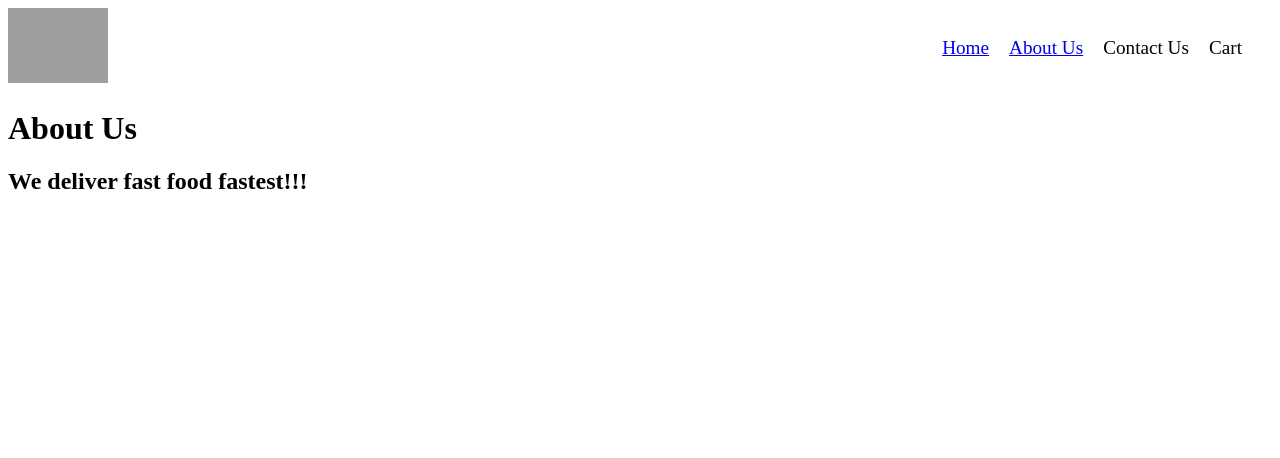
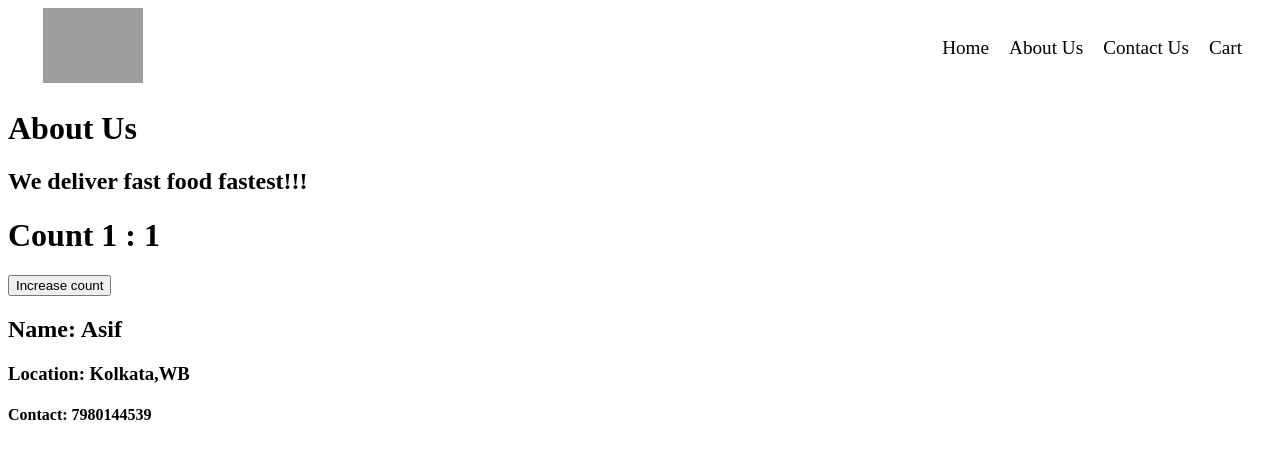
Before and after one commit to asifirahman/react-practice, a React (Vite) app: page /about in a window 1280 px wide. Shown: the top 458 px of the page. Built offline with nearby package versions, Linux system fonts and the light colour scheme; grey boxes are pictures that could not be loaded.

Commit message:
fixing api errors

```diff
--- a/index.css
+++ b/index.css
@@ -1,6 +1,7 @@
 .header {
     display: flex;
     justify-content: space-between;
+    margin-left: 35px;
 }
 
 .logo {
@@ -25,19 +26,21 @@
     display: flex;
     flex-wrap: wrap;
     overflow-x: none;
+    margin-top: 20px;
 }
 
 .res-card {
+    height: 450px;
     width: 200px;
-    margin: 10px;
+    margin: 0px 50px;
     padding: 5px;
-    border: 1px solid black;
     overflow-wrap: break-word;
 }
 
 .res-card-img {
-    width: 200px;
-    height: 200px
+    width: 250px;
+    height: 150px;
+    border-radius: 10px;
 }
 
 .shimmer-container {
@@ -54,8 +57,14 @@
 
 .filter {
     display: flex;
+    margin-left: 45px;
 }
 
 .search {
     margin: 0 10px;
 }
+
+.link {
+    text-decoration: none;
+    color: inherit;
+}
--- a/src/App.js
+++ b/src/App.js
@@ -3,9 +3,10 @@ import ReactDOM from "react-dom/client";
 import Header from "./components/Header";
 import Body from "./components/Body";
 import AboutUs from "./components/AboutUs";
-import Error from "./components/Error"
+import Error from "./components/Error";
 import RestaurantMenu from "./components/RestaurantMenu";
 import { createBrowserRouter, RouterProvider, Outlet } from "react-router-dom";
+import ContactUs from "./components/ContactUs";
 
 const AppLayout = () => {
   return (
@@ -19,23 +20,27 @@ const AppLayout = () => {
 const appRouterConfig = createBrowserRouter([
   {
     path: "/",
-    element: <AppLayout/>,
+    element: <AppLayout />,
     children: [
       {
         path: "/",
-        element: <Body/>
+        element: <Body />,
       },
       {
         path: "/about",
-        element: <AboutUs/>
+        element: <AboutUs />,
+      },
+      {
+        path: "/contact",
+        element: <ContactUs />,
       },
       {
         path: "/restaurant/:resId",
-        element: <RestaurantMenu/>
+        element: <RestaurantMenu />,
       },
     ],
-    errorElement: <Error />
-  }
+    errorElement: <Error />,
+  },
 ]);
 
 const root = ReactDOM.createRoot(document.getElementById("root"));
--- a/src/components/AboutUs.js
+++ b/src/components/AboutUs.js
@@ -1,11 +1,13 @@
+import User from "./User";
+
 const AboutUs = () => {
-    return (
-        <div>
-            <h1>About Us</h1>
-            <h2>We deliver fast food fastest!!!</h2>
-        </div>
+  return (
+    <div>
+      <h1>About Us</h1>
+      <h2>We deliver fast food fastest!!!</h2>
+      <User name="Asif" location="Kolkata,WB" />
+    </div>
+  );
+};
 
-    )
-}
-
-export default AboutUs
+export default AboutUs;
--- a/src/components/Body.js
+++ b/src/components/Body.js
@@ -2,6 +2,7 @@ import { useEffect, useState } from "react";
 import RestaurantCard from "./RestaurantCard";
 import Shimmer from "./Shimmer";
 import { Link } from "react-router-dom";
+import { FETCH_RESTAURANT } from "../utils/constants";
 
 const Body = () => {
   const [restaurantList, setRestaurantList] = useState([]);
@@ -13,28 +14,22 @@ const Body = () => {
   }, []);
 
   const fetchData = async () => {
-    const data = await fetch(
-      "https://www.swiggy.com/dapi/restaurants/list/v5?lat=22.5359604&lng=88.3714217&is-seo-homepage-enabled=true&page_type=DESKTOP_WEB_LISTING"
-    );
+    const data = await fetch(FETCH_RESTAURANT);
     const json = await data.json();
-    console.log(json);
-    console.log(
-      json.data.cards[5].card.card.gridElements.infoWithStyle.restaurants
-    );
+    console.log(json)
     setRestaurantList(
-      json.data.cards[5].card.card.gridElements.infoWithStyle.restaurants
+      json.data.cards[4].card.card.gridElements.infoWithStyle.restaurants
     );
     setFilteredRestList(
-      json.data.cards[5].card.card.gridElements.infoWithStyle.restaurants
+      json.data.cards[4].card.card.gridElements.infoWithStyle.restaurants
     );
   };
 
   const setTopRate = () => {
-    console.log("HJKHDkshfjkdhkjfhdhfhjkdf");
     const filteredList = restaurantList.filter(
       (restaurant) => restaurant?.info?.avgRating > 4.2
     );
-    setRestaurantList(filteredList);
+    setFilteredRestList(filteredList);
   };
 
   const handleChange = (e) => {
@@ -61,7 +56,11 @@ const Body = () => {
       </div>
       <div className="res-container">
         {filteredRestList.map((restaurant) => (
-          <Link to={'/restaurant/'+restaurant?.info?.id}>
+          <Link
+            className="link"
+            key={restaurant?.info?.id}
+            to={"/restaurant/" + restaurant?.info?.id}
+          >
             <RestaurantCard
               name={restaurant?.info?.name}
               cloudinaryID={restaurant?.info?.cloudinaryImageId}
--- /dev/null
+++ b/src/components/ContactUs.js
@@ -0,0 +1,5 @@
+const ContactUs = () => {
+  return <div>123456789</div>;
+};
+
+export default ContactUs;
--- a/src/components/Header.js
+++ b/src/components/Header.js
@@ -12,12 +12,20 @@ const Header = () => {
       <div className="nav-items">
         <ul>
           <li>
-            <Link to="/">Home</Link>
+            <Link className="link" to="/">
+              Home
+            </Link>
           </li>
           <li>
-            <Link to="/about">About Us</Link>
+            <Link className="link" to="/about">
+              About Us
+            </Link>
           </li>
-          <li>Contact Us</li>
+          <li>
+            <Link className="link" to="/contact">
+              Contact  Us
+            </Link>
+          </li>
           <li>Cart</li>
         </ul>
       </div>
--- a/src/components/RestaurantMenu.js
+++ b/src/components/RestaurantMenu.js
@@ -15,24 +15,20 @@ const RestaurantMenu = () => {
     const data = await fetch(FETCH_MENU + resId);
     const json = await data.json();
     setRestMenu(json);
-    console.log("Fetch menu", json);
   };
 
   if (restMenu === null) return <Shimmer />;
 
-  const { name, avgRatingString, costForTwoMessage } =
-    restMenu?.data?.cards[0]?.card?.card?.info;
+  const name = restMenu?.data?.cards[0]?.card?.card?.text;
 
   const menu =
-    restMenu?.data?.cards[2]?.groupedCard?.cardGroupMap?.REGULAR?.cards[3]?.card
+    restMenu?.data?.cards[4]?.groupedCard?.cardGroupMap?.REGULAR?.cards[1]?.card
       ?.card?.itemCards;
 
   return (
     <div>
       <h1>{name}</h1>
-      <h3>{avgRatingString}</h3>
-      <h3>{costForTwoMessage}</h3>
-      {menu.map((item) => (
+      {menu?.map((item) => (
         <h4 key={item?.card?.info?.id}>
           {item?.card?.info?.name} - Rs.{" "}
           {(item?.card?.info?.price || item?.card?.info?.defaultPrice) / 100}
--- /dev/null
+++ b/src/components/User.js
@@ -0,0 +1,52 @@
+//This file is just for learning purpose
+//Trying to learn Class Based Components
+import React from "react";
+
+class User extends React.Component {
+  constructor(props) {
+    super(props); //Why it is written
+    this.state = {
+      count1: 1,
+    };
+  }
+
+  componentDidMount() {
+    console.log("componentDidMount");
+    this.timer = setInterval(() => {
+      console.log("ASIF");
+    }, 1000);
+  }
+
+  //such a painful experience for old developers
+  componentDidUpdate(prevProp, prevState) {
+    console.log("componentDidUpdate:", prevState.count1, this.state.count1);
+  }
+
+  //always use this for cleaning up
+  componentWillUnmount() {
+    clearInterval(this.timer);
+    console.log("componentWillUnmount");
+  }
+
+  render() {
+    return (
+      <div>
+        <h1>Count 1 : {this.state.count1}</h1>
+        <button
+          onClick={() => {
+            this.setState({
+              count1: this.state.count1 + 1,
+            });
+          }}
+        >
+          Increase count
+        </button>
+        <h2>Name: {this.props.name}</h2>
+        <h3>Location: {this.props.location}</h3>
+        <h4>Contact: 7980144539</h4>
+      </div>
+    );
+  }
+}
+
+export default User;
--- a/src/utils/constants.js
+++ b/src/utils/constants.js
@@ -2,4 +2,7 @@ export const CDN_URL =
   "https://media-assets.swiggy.com/swiggy/image/upload/fl_lossy,f_auto,q_auto,w_660/";
 
 export const FETCH_MENU =
-  "https://www.swiggy.com/dapi/menu/pl?page-type=REGULAR_MENU&complete-menu=true&lat=22.5359604&lng=88.3714217&restaurantId=";
+  "https://www.swiggy.com/dapi/menu/pl?page-type=REGULAR_MENU&complete-menu=true&lat=22.5551313&lng=88.3797726&restaurantId=";
+
+export const FETCH_RESTAURANT =
+  "https://www.swiggy.com/dapi/restaurants/list/v5?lat=22.5551313&lng=88.3797726&is-seo-homepage-enabled=true&page_type=DESKTOP_WEB_LISTING";
```
